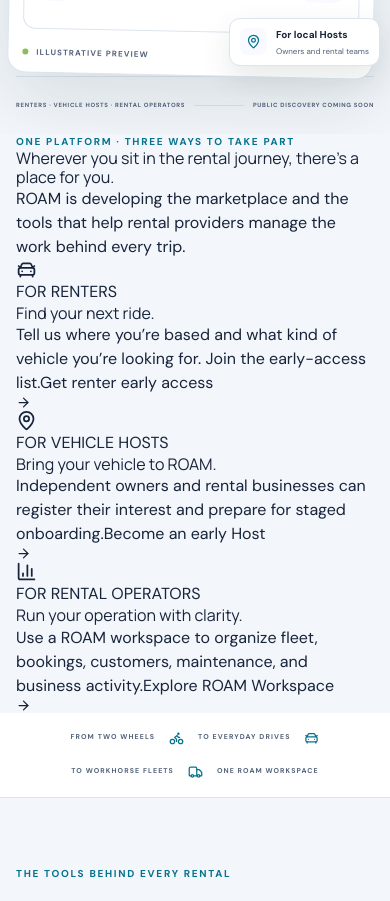
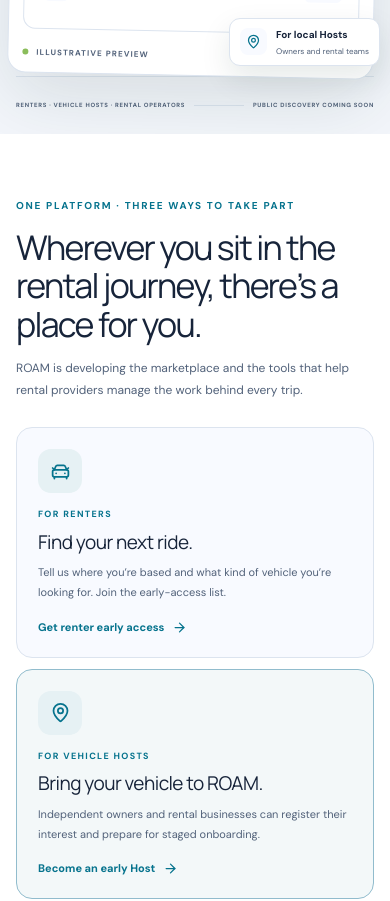
Before and after one commit to engrken/roam, a Next.js app: page / in a window 390 px wide. Shown: the part 1040-1941 px from the top of the page. Built offline with nearby package versions, Linux system fonts and the light colour scheme; no server answers; the database is empty.

Commit message:
style: add marketplace-first landing page pathways

```diff
--- a/src/app/globals.css
+++ b/src/app/globals.css
@@ -759,3 +759,36 @@
 @media(max-width:900px){.marketplace-public-grid{grid-template-columns:1fr;gap:38px}.marketplace-preview-card{max-width:560px}.marketplace-benefit-grid{grid-template-columns:repeat(2,minmax(0,1fr))}.marketplace-form-layout{grid-template-columns:1fr;gap:34px}.marketplace-form-intro{max-width:700px}}
 @media(max-width:760px){.marketplace-home-promo-inner{grid-template-columns:1fr;gap:18px}.marketplace-promo-actions{flex-direction:row;align-items:center;flex-wrap:wrap}.marketplace-public-header-inner{flex-wrap:wrap;padding-top:14px;padding-bottom:14px}.marketplace-public-nav{order:3;width:100%;justify-content:space-between;gap:14px}.marketplace-header-actions{margin-left:auto}.marketplace-business-link{display:none}.marketplace-public-hero{padding:52px 0}.marketplace-public h1,.marketplace-form-page h1{font-size:clamp(39px,10vw,54px);letter-spacing:-2.4px}.marketplace-public-section,.marketplace-role-section{padding:54px 0}.marketplace-role-grid{grid-template-columns:1fr}.marketplace-form-page{padding:42px 0 56px}}
 @media(max-width:520px){.marketplace-public-nav a{font-size:10px}.marketplace-header-cta{padding:11px 12px;font-size:10px}.marketplace-form-card{padding:20px}.marketplace-form-grid{grid-template-columns:1fr}.marketplace-benefit-grid{grid-template-columns:1fr}.marketplace-preview-search{align-items:flex-start;flex-direction:column}.marketplace-footer-inner{align-items:flex-start;flex-direction:column}}
+
+
+/* ROAM marketplace-first landing page */
+.home-pathways{padding:78px 0 92px;background:var(--surface)}
+.home-pathways-heading{display:grid;grid-template-columns:1.15fr .85fr;gap:60px;align-items:end;margin-bottom:30px}
+.home-pathways-heading h2{max-width:700px;margin:15px 0 0;font-size:clamp(29px,3.8vw,43px);line-height:1.14;letter-spacing:-1.7px}
+.home-pathways-heading>p{max-width:430px;margin:0 0 4px;color:var(--muted);font-size:13px;line-height:1.8}
+.home-pathways-grid{display:grid;grid-template-columns:repeat(3,minmax(0,1fr));gap:15px}
+.home-pathway-card{display:flex;min-height:275px;flex-direction:column;align-items:flex-start;padding:26px;border:1px solid var(--line);border-radius:16px;background:var(--surface-2);transition:transform .2s,border-color .2s,box-shadow .2s}
+.home-pathway-card:hover{transform:translateY(-3px);border-color:color-mix(in srgb,var(--green) 45%,var(--line));box-shadow:var(--shadow)}
+.home-pathway-featured{border-color:color-mix(in srgb,var(--green) 35%,var(--line));background:color-mix(in srgb,var(--green) 5%,var(--surface))}
+.home-pathway-icon{display:grid;place-items:center;width:44px;height:44px;margin-bottom:22px;border-radius:13px;background:color-mix(in srgb,var(--green) 10%,var(--surface));color:var(--green)}
+.home-pathway-card>p{margin:0 0 9px;color:var(--green);font-size:9px;font-weight:800;letter-spacing:1.35px}
+.home-pathway-card h3{margin:0 0 10px;font-size:19px;letter-spacing:-.5px}
+.home-pathway-card>span:not(.home-pathway-icon){color:var(--muted);font-size:11px;line-height:1.8}
+.home-pathway-card>a{display:inline-flex;align-items:center;gap:8px;margin-top:auto;padding-top:22px;color:var(--green);font-size:11px;font-weight:800;text-decoration:none}
+.home-pathway-card>a:hover{gap:12px}
+.home-final-actions{position:relative;display:flex;justify-content:center;align-items:center;gap:22px;flex-wrap:wrap}
+.home-final-host-link{display:inline-flex;align-items:center;gap:8px;color:#e8fbff;font-size:12px;font-weight:800;text-decoration:none}
+.home-final-host-link:hover{color:#b5f2f2}
+@media(max-width:900px){
+  .home-pathways-heading{gap:28px}
+}
+@media(max-width:720px){
+  .home-pathways{padding:64px 0 70px}
+  .home-pathways-heading{grid-template-columns:1fr;gap:14px;margin-bottom:22px}
+  .home-pathways-heading h2{font-size:34px}
+  .home-pathways-heading>p{font-size:12px}
+  .home-pathways-grid{grid-template-columns:1fr;gap:11px}
+  .home-pathway-card{min-height:0;padding:21px}
+  .home-pathway-icon{margin-bottom:15px}
+  .home-pathway-card>a{padding-top:16px}
+}
```
